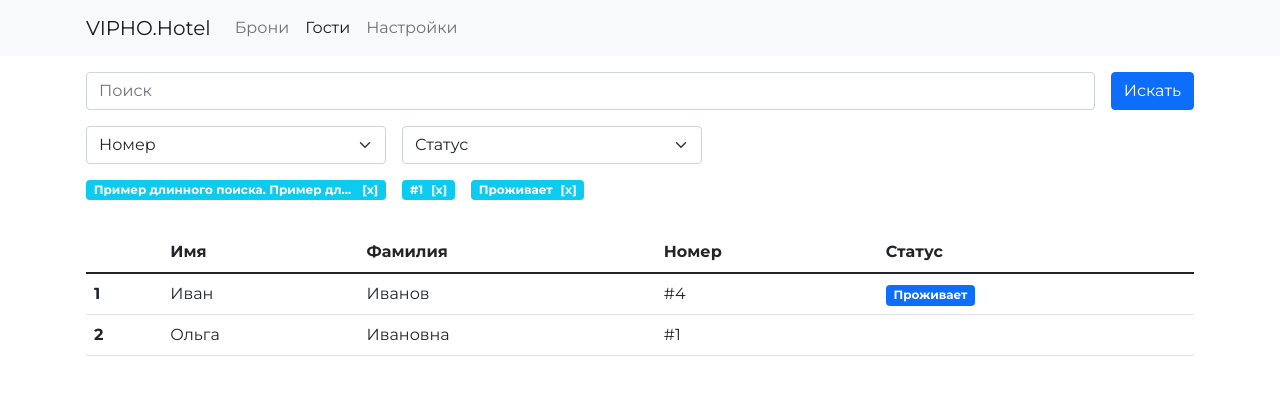
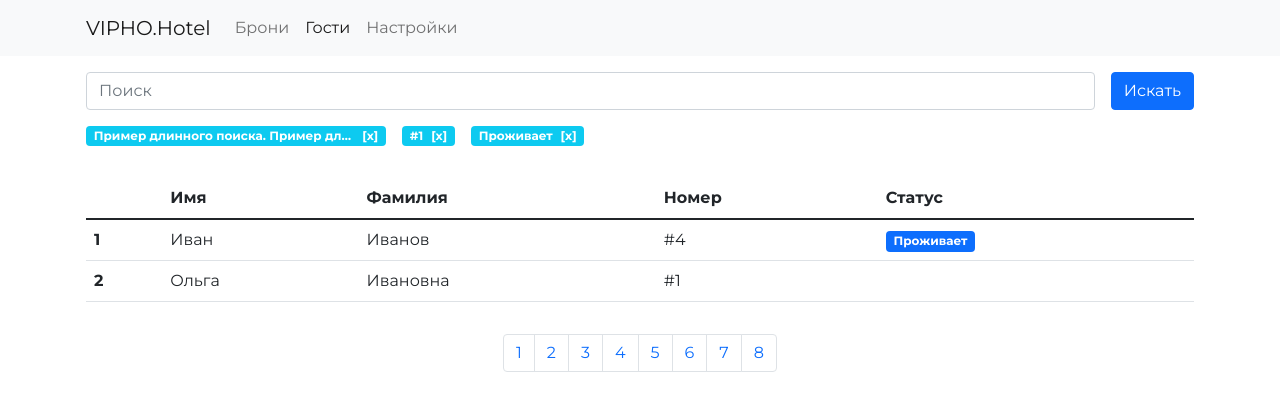
Before and after one commit to vipho/hotel-client, a Vue app: page /guests in a window 1280 px wide. Shown: the top 410 px of the page. Built offline with nearby package versions, Linux system fonts and the light colour scheme.

Commit message:
Improve Search

```diff
--- /dev/null
+++ b/src/components/Pagination.vue
@@ -0,0 +1,25 @@
+<template>
+  <nav>
+    <ul class="pagination justify-content-center">
+      <li class="page-item" v-for="i in 8"><router-link class="page-link"  :to="{ query: { page: i }}">{{ i }}</router-link></li>
+    </ul>
+  </nav>
+</template>
+
+<script lang="ts">
+import {defineComponent} from 'vue'
+
+export default defineComponent({
+  name: "Pagination",
+  components: {},
+  props: {},
+  data: () => ({}),
+  computed: {},
+  methods: {},
+  watch: {},
+})
+</script>
+
+<style scoped lang="scss">
+@import "~@/style/utils";
+</style>
--- a/src/components/Search.vue
+++ b/src/components/Search.vue
@@ -1,38 +1,85 @@
 <template>
-  <form @submit.prevent="" class="d-flex">
-    <input type="text" class="form-control" :placeholder="$t('search')">
+  <form @submit.prevent="search" class="d-flex">
+    <input v-model="inputQuery" type="text" class="form-control" :placeholder="$t('search')">
     <button type="submit" class="btn btn-primary ms-3">{{ $t('toSearch') }}</button>
   </form>
-  <div class="pt-3 d-flex">
-    <select class="form-select _select">
-      <option selected>{{ $t('room') }}</option>
-      <option value="1">#1</option>
-      <option value="2">#2</option>
-      <option value="3">#3</option>
-      <option value="3">#4</option>
-    </select>
-    <select class="form-select ms-3 _select">
-      <option selected>{{ $t('status') }}</option>
-      <option value="1">{{ $t('statusLiving') }}</option>
+  <div v-if="selectors.length !== 0" class="_selectors">
+    <select v-for="selector in selectors" @change="select(selector.name, $event.target.value)" class="form-select _select">
+      <option :selected="selectorValues[selector.name] === ''" value="">{{ selector.desc }}</option>
+      <option v-for="parameter in selector.parameters" :selected="selectorValues[selector.name] === parameter.key" :value="parameter.key">{{ parameter.desc }}</option>
     </select>
   </div>
   <div class="_applied">
-    <span class="badge bg-info _badge"><span class="_info">Пример длинного поиска. Пример длинного поиска</span><span class="_close">[x]</span></span>
+    <span class="badge bg-info _badge"><span class="_info">Пример длинного поиска. Пример длинного поиска</span><span
+        class="_close">[x]</span></span>
     <span class="badge bg-info _badge"><span class="_info">#1</span><span class="_close">[x]</span></span>
-    <span class="badge bg-info _badge"><span class="_info">{{$t('statusLiving')}}</span><span class="_close">[x]</span></span>
+    <span class="badge bg-info _badge"><span class="_info">{{ $t('statusLiving') }}</span><span
+        class="_close">[x]</span></span>
   </div>
 </template>
 
 <script lang="ts">
 import {defineComponent} from 'vue'
 
+export interface Selector {
+  name: string
+  desc: string
+  parameters: {
+    key: string
+    desc: string
+  }[]
+}
+
+const selectorValues: { [key: string]: string } = {}
+
 export default defineComponent({
   name: "Search",
   components: {},
-  props: {},
-  data: () => ({}),
-  computed: {},
-  methods: {},
+  props: {
+    selectors: {
+      type: Object,
+      default: () => ([]),
+    },
+  },
+  data: () => ({
+    query: "",
+    selectorValues,
+    inputQuery: "",
+  }),
+  created() {
+    if (this.$route.query.query !== undefined) {
+      this.query = this.$route.query.query + ""
+    }
+    this.selectors.forEach((selector: Selector) => {
+      if (this.$route.query[selector.name] !== "") {
+        this.selectorValues[selector.name] = this.$route.query[selector.name] + ""
+      }
+    })
+  },
+  methods: {
+    changeURLQuery() {
+      const query: { [key: string]: string } = {}
+      if (this.query !== "") {
+        query.query = this.query
+      }
+      for (const [key, value] of Object.entries(this.selectorValues)) {
+        if (value !== "") {
+          query[key] = value
+        }
+      }
+      this.$router.push({query})
+    },
+    search() {
+      this.query = this.inputQuery
+
+      this.changeURLQuery()
+    },
+    select(name: string, value: string) {
+      this.selectorValues[name] = value
+
+      this.changeURLQuery()
+    },
+  },
   watch: {},
 })
 </script>
@@ -40,8 +87,16 @@ export default defineComponent({
 <style scoped lang="scss">
 @import "~@/style/utils";
 
-._select {
-  width: 300px;
+._selectors {
+  display: flex;
+  flex-wrap: wrap;
+  margin-left: -1rem;
+
+  ._select {
+    width: 300px;
+    margin-top: 1rem;
+    margin-left: 1rem;
+  }
 }
 
 ._applied {
@@ -50,9 +105,9 @@ export default defineComponent({
   margin-left: -1rem;
 
   ._badge {
+    margin-top: 1rem;
     margin-left: 1rem;
     display: flex;
-    margin-top: 1rem;
     max-width: 300px;
     overflow: hidden;
 
--- a/src/components/Timeline.vue
+++ b/src/components/Timeline.vue
@@ -61,14 +61,7 @@ export default defineComponent({
       return d
     })(),
   }),
-  watch: {
-    sortedRooms: {
-      handler(v: Room[]) {
-        console.log(v);
-      },
-      immediate: true
-    }
-  },
+  watch: {},
   computed: {
     timelineDates() {
       const dates = [];
--- a/src/utils/config/index.ts
+++ b/src/utils/config/index.ts
@@ -1,5 +1,3 @@
 export default {
   GOOGLE_RECAPTCHA_KEY: process.env.VUE_APP_GOOGLE_RECAPTCHA_KEY,
 }
-
-console.log(process.env)
--- a/src/views/Books/Books.vue
+++ b/src/views/Books/Books.vue
@@ -4,7 +4,7 @@
       <Timeline :rooms="rooms"></Timeline>
     </div>
     <div class="container py-3">
-      <Search></Search>
+      <Search :selectors="selectors"></Search>
     </div>
     <div class="container py-3">
       <div class="overflow-auto">
@@ -12,12 +12,12 @@
           <thead>
           <tr>
             <th scope="col"></th>
-            <th scope="col">{{$t('room')}}</th>
-            <th scope="col">{{$t('firstName')}}</th>
-            <th scope="col">{{$t('lastName')}}</th>
-            <th scope="col">{{$t('dates')}}</th>
-            <th scope="col">{{$t('bookingService')}}</th>
-            <th scope="col">{{$t('status')}}</th>
+            <th scope="col">{{ $t('room') }}</th>
+            <th scope="col">{{ $t('firstName') }}</th>
+            <th scope="col">{{ $t('lastName') }}</th>
+            <th scope="col">{{ $t('dates') }}</th>
+            <th scope="col">{{ $t('bookingService') }}</th>
+            <th scope="col">{{ $t('status') }}</th>
           </tr>
           </thead>
           <tbody>
@@ -28,7 +28,7 @@
             <td>Иванов</td>
             <td>01.02.2022 - 05.02.2022</td>
             <td>Booking</td>
-            <td><span class="badge bg-primary">{{$t('statusLiving')}}</span></td>
+            <td><span class="badge bg-primary">{{ $t('statusLiving') }}</span></td>
           </tr>
           <tr>
             <th scope="row">1</th>
@@ -37,7 +37,7 @@
             <td>Иванов</td>
             <td>01.02.2022 - 05.02.2022</td>
             <td>Островок</td>
-            <td><span class="badge bg-primary">{{$t('statusLiving')}}</span></td>
+            <td><span class="badge bg-primary">{{ $t('statusLiving') }}</span></td>
           </tr>
           <tr>
             <th scope="row">1</th>
@@ -46,11 +46,14 @@
             <td>Иванов</td>
             <td>01.02.2022 - 05.02.2022</td>
             <td></td>
-            <td><span class="badge bg-primary">{{$t('statusLiving')}}</span></td>
+            <td><span class="badge bg-primary">{{ $t('statusLiving') }}</span></td>
           </tr>
           </tbody>
         </table>
       </div>
+    </div>
+    <div class="container py-3">
+      <Pagination></Pagination>
     </div>
   </WrapperAuth>
 </template>
@@ -60,15 +63,48 @@ import {defineComponent} from 'vue';
 import WrapperAuth from '@/components/WrapperAuth.vue';
 import Timeline from "@/components/Timeline.vue";
 import Search from "@/components/Search.vue";
+import Pagination from "@/components/Pagination.vue";
 
 export default defineComponent({
   name: "Books",
   components: {
+    Pagination,
     Search,
     Timeline,
     WrapperAuth,
   },
-  data: () => ({
+  data() {
+    return {
+      selectors: [
+        {
+          name: 'room',
+          desc: this.$t('room'),
+          parameters: [
+            {
+              key: '1',
+              desc: '#1',
+            },
+            {
+              key: '2',
+              desc: '#2',
+            },
+            {
+              key: '3',
+              desc: '#3',
+            },
+          ],
+        },
+        {
+          name: 'status',
+          desc: this.$t('status'),
+          parameters: [
+            {
+              key: 'living',
+              desc: this.$t('statusLiving'),
+            },
+          ],
+        },
+      ],
       rooms: [
         {
           room: '#1',
@@ -97,7 +133,8 @@ export default defineComponent({
           ],
         },
       ],
-  }),
+    }
+  }
 })
 </script>
 
@@ -106,5 +143,6 @@ export default defineComponent({
 
 ._table {
   min-width: 1000px;
+  margin: 0;
 }
 </style>
--- a/src/views/Guests/Guests.vue
+++ b/src/views/Guests/Guests.vue
@@ -34,6 +34,9 @@
         </table>
       </div>
     </div>
+    <div class="container py-3">
+      <Pagination></Pagination>
+    </div>
   </WrapperAuth>
 </template>
 
@@ -41,10 +44,12 @@
 import {defineComponent} from 'vue';
 import WrapperAuth from '../../components/WrapperAuth.vue';
 import Search from "@/components/Search.vue";
+import Pagination from "@/components/Pagination.vue";
 
 export default defineComponent({
   name: "Home",
   components: {
+    Pagination,
     Search,
     WrapperAuth,
   },
@@ -56,5 +61,6 @@ export default defineComponent({
 
 ._table {
   min-width: 750px;
+  margin: 0;
 }
 </style>
```
Lines whose indentation alone changed are shown as unchanged.
